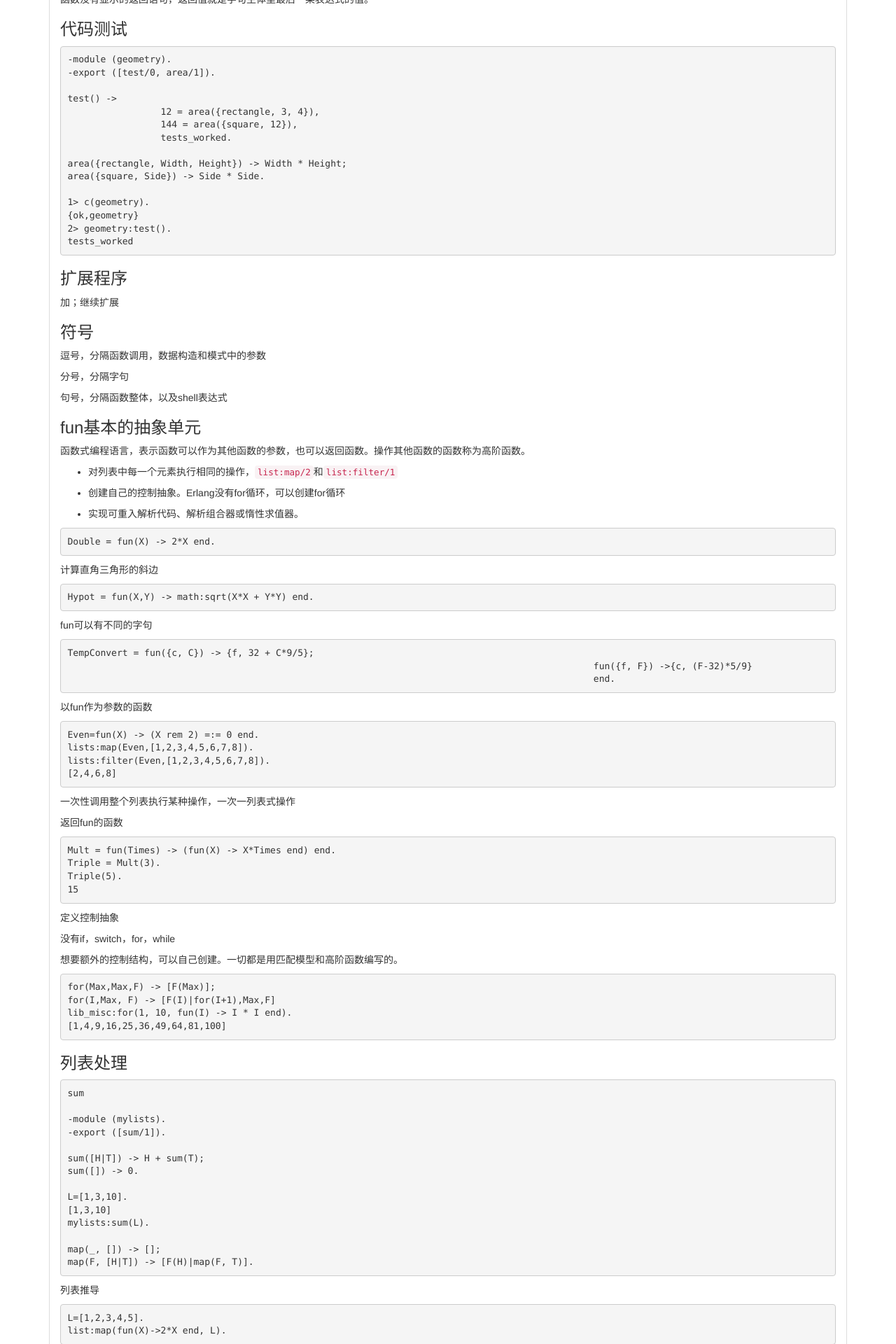
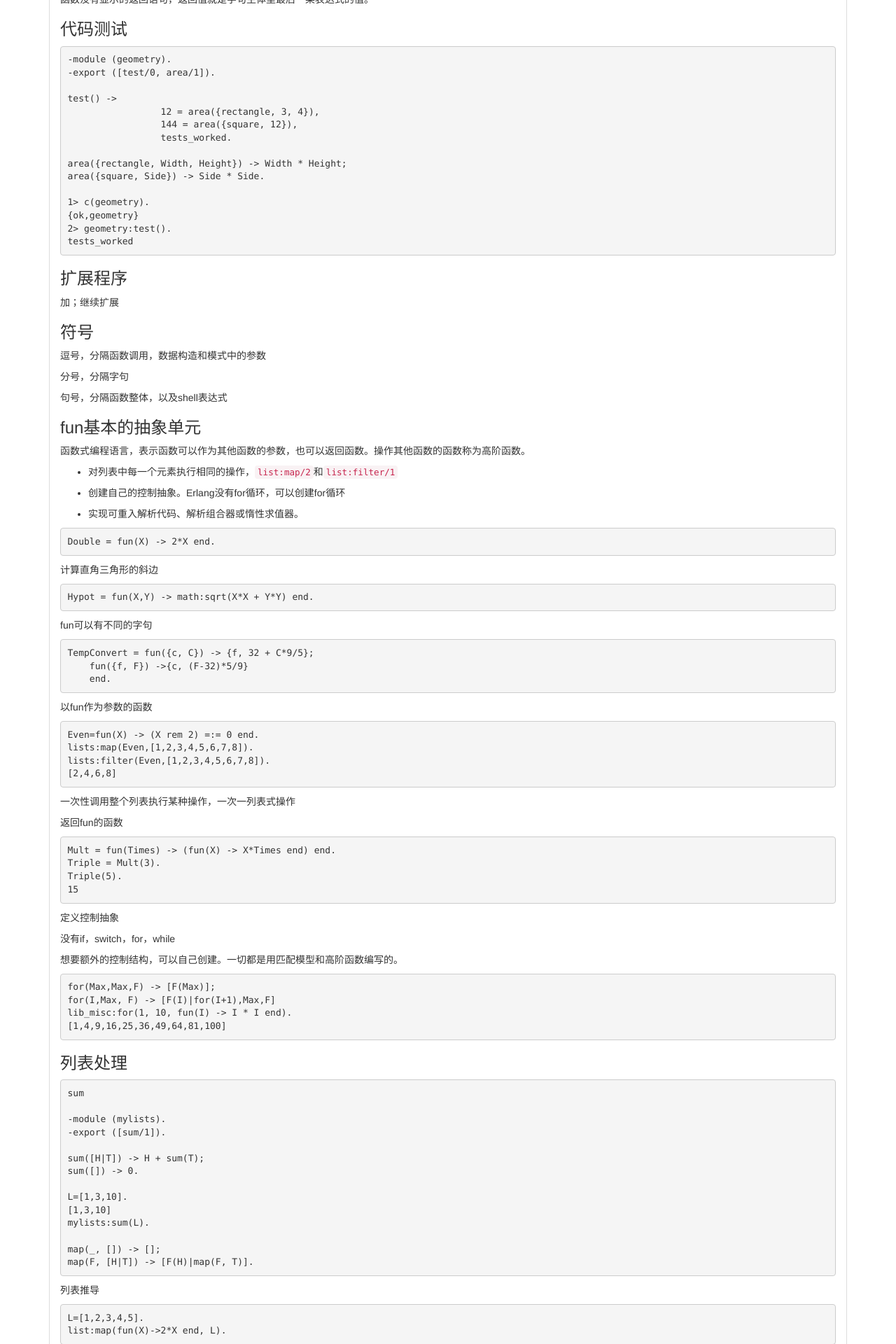
Before and after one commit to kailian/kailian.github.io, a Jekyll site: the page built from _posts/2015-04-28-erlang02.md, in a window 1280 px wide. Shown: the part 982-2902 px from the top of the page at 70% size. Built offline with Jekyll 4.4.1, drawn with Linux system fonts in a browser that asks for light colours; nearby versions of some CDN libraries; library files that are not in the unit come from our copies; comment, search, counter and statistics services are not loaded.

Commit message:
【文章】修改erlang2

```diff
--- a/_posts/2015-04-28-erlang02.md
+++ b/_posts/2015-04-28-erlang02.md
@@ -91,37 +91,36 @@
 
 计算直角三角形的斜边
 
-<pre>
-Hypot = fun(X,Y) -> math:sqrt(X*X + Y*Y) end.
-</pre>
+
+	Hypot = fun(X,Y) -> math:sqrt(X*X + Y*Y) end.
+
 
 fun可以有不同的字句
 
-<pre>
-TempConvert = fun({c, C}) -> {f, 32 + C*9/5};
-												fun({f, F}) ->{c, (F-32)*5/9}
-												end.
-</pre>
+	TempConvert = fun({c, C}) -> {f, 32 + C*9/5};
+	    fun({f, F}) ->{c, (F-32)*5/9}
+	    end.
 
 以fun作为参数的函数
 
-<pre>
-Even=fun(X) -> (X rem 2) =:= 0 end.
-lists:map(Even,[1,2,3,4,5,6,7,8]).
-lists:filter(Even,[1,2,3,4,5,6,7,8]).
-[2,4,6,8]
-</pre>
+
+	Even=fun(X) -> (X rem 2) =:= 0 end.
+	lists:map(Even,[1,2,3,4,5,6,7,8]).
+	lists:filter(Even,[1,2,3,4,5,6,7,8]).
+	[2,4,6,8]
+
+
 
 一次性调用整个列表执行某种操作，一次一列表式操作
 
 返回fun的函数
 
-<pre>
-Mult = fun(Times) -> (fun(X) -> X*Times end) end.
-Triple = Mult(3).
-Triple(5).
-15
-</pre>
+
+	Mult = fun(Times) -> (fun(X) -> X*Times end) end.
+	Triple = Mult(3).
+	Triple(5).
+	15
+
 
 定义控制抽象
 
```
